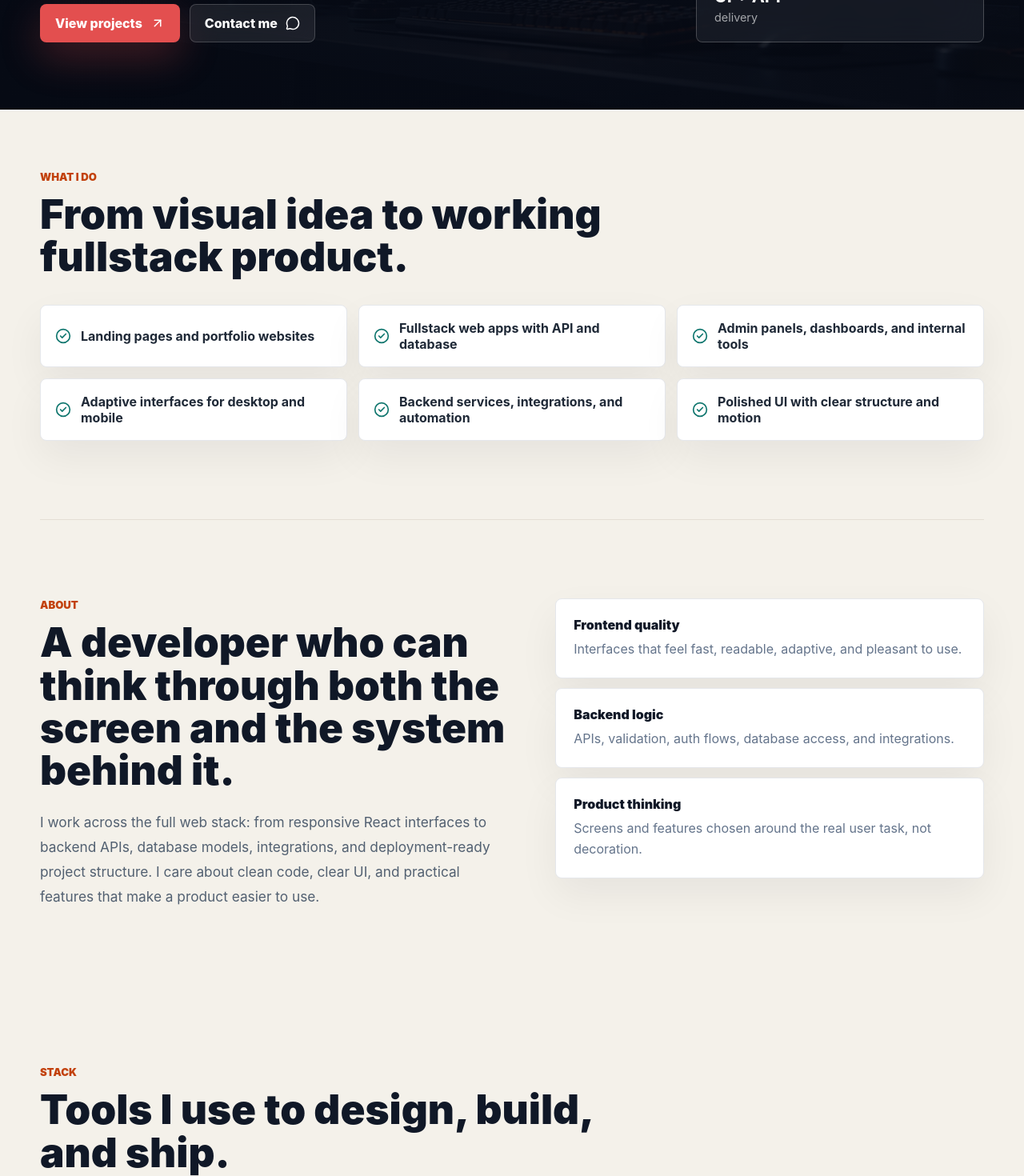
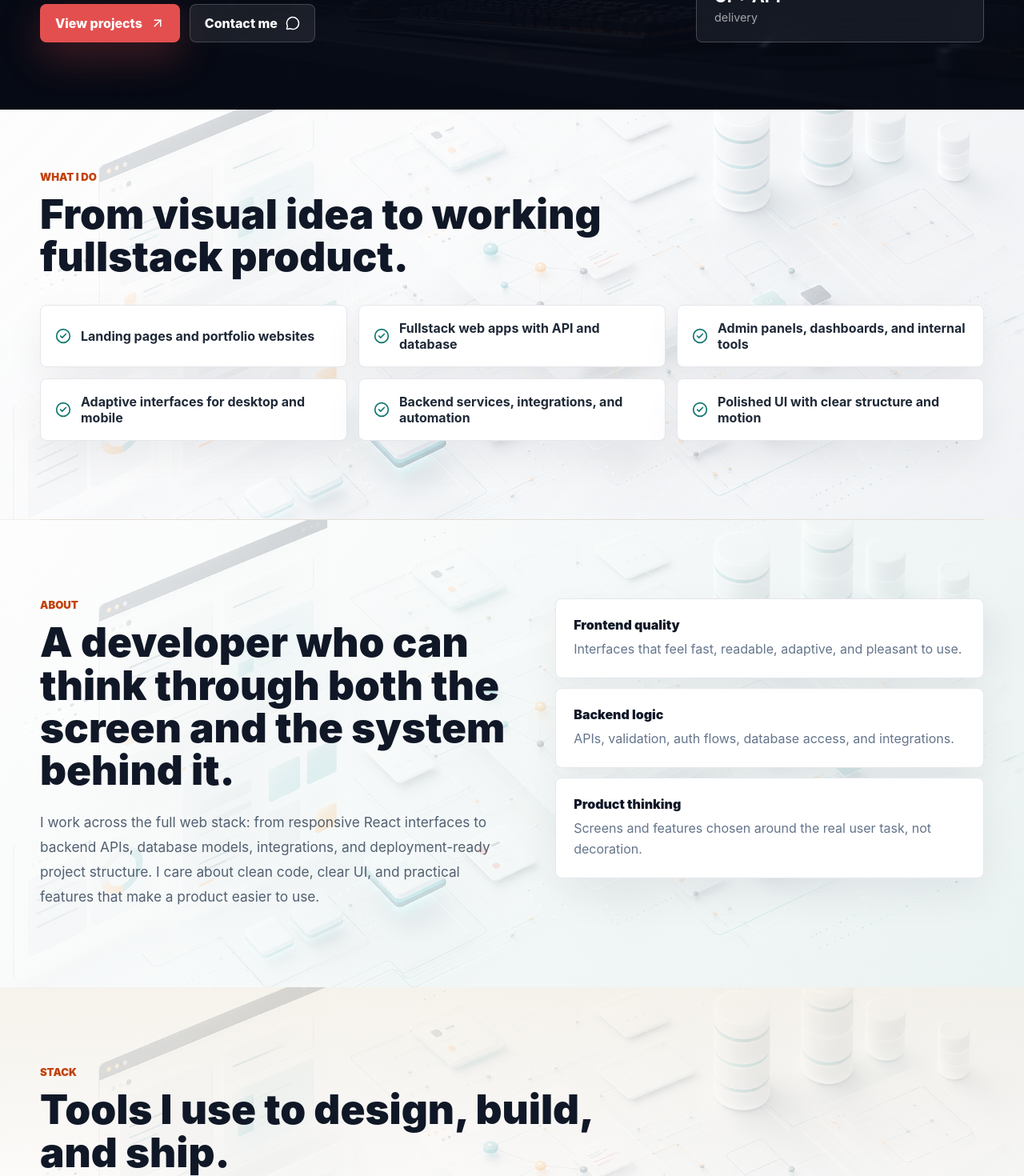
Before and after one commit to Aleks-man/portfolio, a React (Vite) app: page / in a window 1280 px wide. Shown: the part 740-2210 px from the top of the page at 80% size. Built offline with nearby package versions, Linux system fonts and the light colour scheme.

Commit message:
Add image backgrounds for portfolio sections

```diff
--- a/src/App.css
+++ b/src/App.css
@@ -253,11 +253,31 @@ h1 {
 }
 
 .section {
+  position: relative;
+  isolation: isolate;
   padding: 98px 0;
+}
+
+.section::before {
+  content: '';
+  position: absolute;
+  z-index: -1;
+  top: 0;
+  bottom: 0;
+  left: 50%;
+  width: 100vw;
+  transform: translateX(-50%);
+  pointer-events: none;
 }
 
 .section--intro {
   padding-top: 76px;
+}
+
+.section--intro::before {
+  background:
+    linear-gradient(135deg, rgba(255, 255, 255, 0.78), rgba(248, 250, 252, 0.66)),
+    url('/section-light.png') center / cover no-repeat;
 }
 
 .section--split {
@@ -267,12 +287,24 @@ h1 {
   align-items: start;
 }
 
+.section--split::before {
+  background:
+    linear-gradient(120deg, rgba(240, 253, 250, 0.86), rgba(255, 247, 237, 0.72)),
+    url('/section-light.png') center / cover no-repeat;
+}
+
 .about {
   display: grid;
   grid-template-columns: minmax(0, 1.05fr) minmax(320px, 0.95fr);
   gap: 52px;
   align-items: start;
   border-top: 1px solid #e4ded4;
+}
+
+.about::before {
+  background:
+    linear-gradient(125deg, rgba(255, 255, 255, 0.78), rgba(238, 247, 245, 0.76)),
+    url('/section-light.png') center / cover no-repeat;
 }
 
 .about__copy p:not(.section__kicker) {
@@ -437,6 +469,21 @@ h3 {
   border-top: 1px solid #e4ded4;
 }
 
+.process::before {
+  background:
+    linear-gradient(135deg, rgba(17, 24, 39, 0.92), rgba(15, 23, 42, 0.84)),
+    url('/section-dark.png') center / cover no-repeat;
+}
+
+.process .section__kicker,
+.process h2 {
+  color: #ffffff;
+}
+
+.process .section__kicker {
+  color: #5eead4;
+}
+
 .process-grid {
   display: grid;
   grid-template-columns: repeat(4, minmax(0, 1fr));
@@ -483,6 +530,18 @@ h3 {
   grid-template-columns: repeat(3, minmax(0, 1fr));
 }
 
+#stack::before {
+  background:
+    linear-gradient(180deg, rgba(246, 242, 234, 0.82), rgba(255, 255, 255, 0.72) 55%, rgba(237, 246, 248, 0.8)),
+    url('/section-light.png') center / cover no-repeat;
+}
+
+#projects::before {
+  background:
+    linear-gradient(120deg, rgba(255, 255, 255, 0.84), rgba(255, 241, 242, 0.72)),
+    url('/section-light.png') center / cover no-repeat;
+}
+
 .project-card {
   min-height: 310px;
   padding: 24px;
@@ -515,6 +574,8 @@ h3 {
 }
 
 .contact {
+  position: relative;
+  overflow: hidden;
   margin-bottom: 40px;
   padding: 46px;
   display: grid;
@@ -524,6 +585,21 @@ h3 {
   border-radius: 8px;
   background: #111827;
   color: rgba(255, 255, 255, 0.72);
+}
+
+.contact::before {
+  content: '';
+  position: absolute;
+  inset: 0;
+  background:
+    linear-gradient(115deg, rgba(17, 24, 39, 0.54), rgba(17, 24, 39, 0.78)),
+    url('/section-dark.png') center / cover no-repeat;
+  pointer-events: none;
+}
+
+.contact > * {
+  position: relative;
+  z-index: 1;
 }
 
 .contact h2 {
```
Also changed, not shown: public/section-dark.png (added), public/section-light.png (added).
